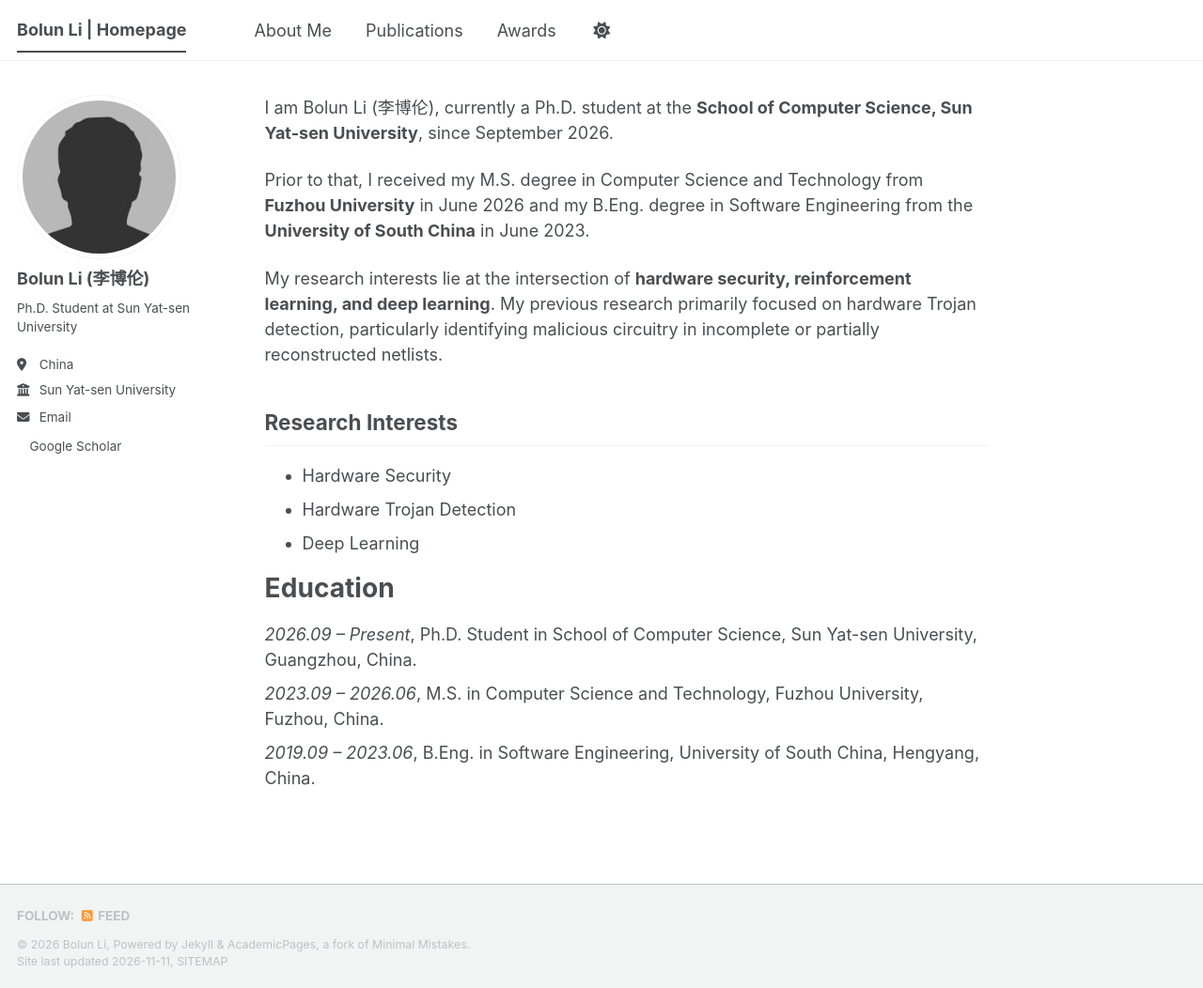
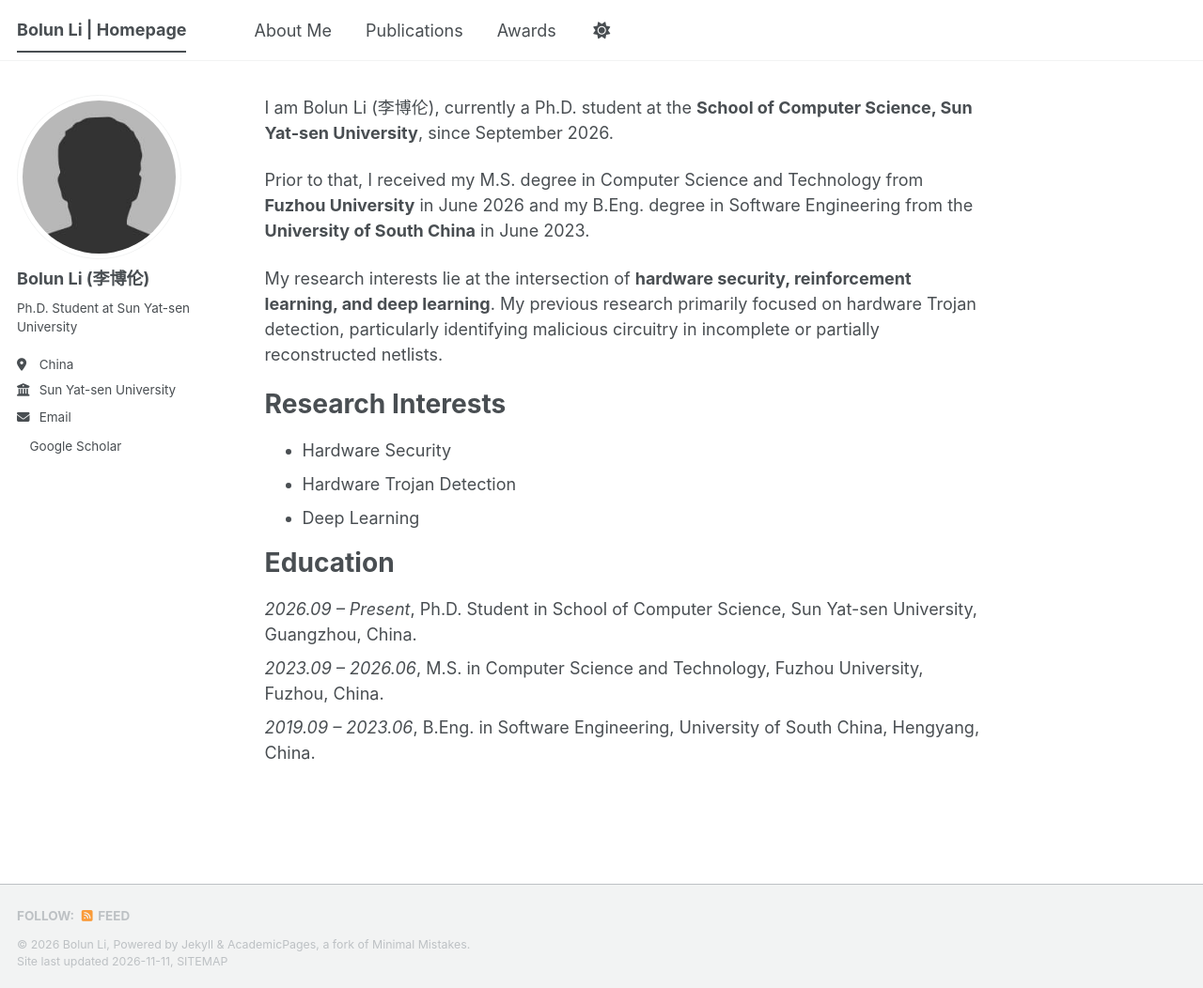
Before and after one commit to Libo32/Libo32.github.io, a Jekyll site: the page built from _pages/about.md, in a window 1280 px wide and 1052 px high. Shown: the whole window at 94% size. Built offline with Jekyll 4.4.1, drawn with Linux system fonts in a browser that asks for light colours; a script bundle is joined from its source files by our own code; a style sheet for code colours, icons or effects is not loaded.

```diff
--- a/_pages/about.md
+++ b/_pages/about.md
@@ -14,7 +14,7 @@ Prior to that, I received my M.S. degree in Computer Science and Technology from
 
 My research interests lie at the intersection of **hardware security, reinforcement learning, and deep learning**. My previous research primarily focused on hardware Trojan detection, particularly identifying malicious circuitry in incomplete or partially reconstructed netlists.
 
-## Research Interests
+# Research Interests
 
 - Hardware Security
 - Hardware Trojan Detection
```
